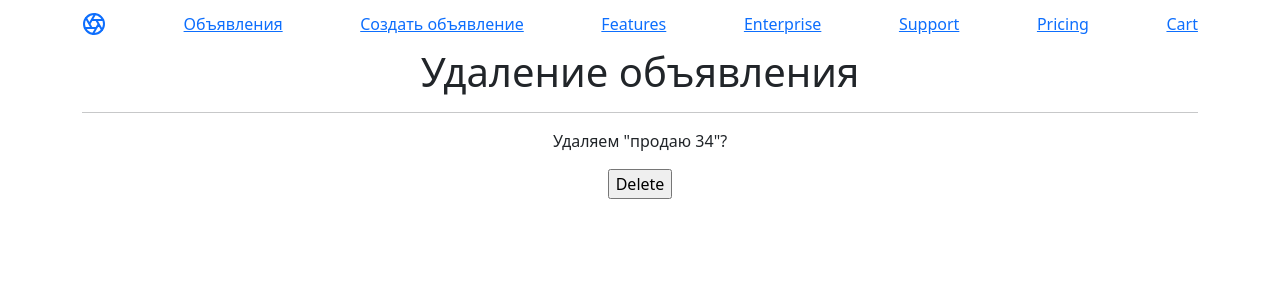
After one commit to the-ugolkov/BBoard, a Django app: page /ads/1/delete in a window 1280 px wide. The commit adds this page. Shown: the top 300 px of the page. Run offline with Django 4.2, Linux system fonts and the light colour scheme; data comes from the database, SQL or seed files in the repository; both versions use the stored data as it was after the commit.

Commit message:
реализовал изменение и удаление объявлений

```diff
--- a/B_Board/ads/templates/ads/ad.html
+++ b/B_Board/ads/templates/ads/ad.html
@@ -13,5 +13,6 @@
 <h5>{{ ad.text }}</h5>
 <hr>
 <img src=" {{ ad.content.name }}" alt="Изображение">
-<h4>{{ ad.content.name }}</h4>
+<a class="nav-link" href="{{ ad.id }}/update ">Изменить</a>
+<a class="nav-link" href="{{ ad.id }}/delete ">Удалить</a>
 {% endblock %}
--- /dev/null
+++ b/B_Board/ads/templates/ads/ad_delete.html
@@ -0,0 +1,11 @@
+{% extends 'ads/default.html' %}
+
+{% block content %}
+<h1>Удаление объявления</h1>
+<hr>
+<form action="" method="post">
+    {% csrf_token %}
+    <p>Удаляем "{{ ad.title }}"?</p>
+    <input type="submit" value="Delete" />
+</form>
+{% endblock content %}
--- a/B_Board/ads/templates/ads/ads.html
+++ b/B_Board/ads/templates/ads/ads.html
@@ -7,7 +7,7 @@
 {% block content %}
     <h2>Объявлений всего: {{ ads|length }}</h2>
     <hr>
-    <a class="nav-link" href="/ads/create/">Создать объявление</a>
+    <a class="nav-link" href="/ads/create">Создать объявление</a>
     <hr>
     {% if ads %}
         {% for ad in ads %}
--- a/B_Board/ads/templates/ads/default.html
+++ b/B_Board/ads/templates/ads/default.html
@@ -15,7 +15,7 @@
           <svg xmlns="http://www.w3.org/2000/svg" width="24" height="24" fill="none" stroke="currentColor" stroke-linecap="round" stroke-linejoin="round" stroke-width="2" class="d-block mx-auto" role="img" viewBox="0 0 24 24"><title>Product</title><circle cx="12" cy="12" r="10"></circle><path d="M14.31 8l5.74 9.94M9.69 8h11.48M7.38 12l5.74-9.94M9.69 16L3.95 6.06M14.31 16H2.83m13.79-4l-5.74 9.94"></path></svg>
         </a>
         <a class="py-2 d-none d-md-inline-block" href="/ads/">Объявления</a>
-        <a class="py-2 d-none d-md-inline-block" href="/ads/create">Создать объявление</a>
+        <a class="py-2 d-none d-md-inline-block" href="{% url 'ad_create' %}">Создать объявление</a>
         <a class="py-2 d-none d-md-inline-block" href="#">Features</a>
         <a class="py-2 d-none d-md-inline-block" href="#">Enterprise</a>
         <a class="py-2 d-none d-md-inline-block" href="#">Support</a>
--- a/B_Board/ads/urls.py
+++ b/B_Board/ads/urls.py
@@ -1,9 +1,11 @@
 from django.urls import path
 
-from ads.views import AdsList, AdDetail, AdCreate
+from ads.views import AdsList, AdDetail, AdCreate, AdUpdate, AdDelete
 
 urlpatterns = [
     path('', AdsList.as_view(), name='ads_list'),
     path('<int:pk>', AdDetail.as_view(), name='ad'),
-    path('<create>', AdCreate.as_view(), name='ad_create'),
+    path('create', AdCreate.as_view(), name='ad_create'),
+    path('<int:pk>/update', AdUpdate.as_view(), name='ad_update'),
+    path('<int:pk>/delete', AdDelete.as_view(), name='ad_delete'),
 ]
--- a/B_Board/ads/views.py
+++ b/B_Board/ads/views.py
@@ -1,6 +1,6 @@
 from django.shortcuts import render
-from django.urls import reverse
-from django.views.generic import ListView, DetailView, CreateView
+from django.urls import reverse, reverse_lazy
+from django.views.generic import ListView, DetailView, CreateView, UpdateView, DeleteView
 
 from ads.forms import AdsForm
 from ads.models import Ad, Response
@@ -26,6 +26,18 @@ class AdCreate(CreateView):
     template_name = 'ads/ads_create.html'
 
 
+class AdUpdate(UpdateView):
+    form_class = AdsForm
+    model = Ad
+    template_name = 'ads/ads_create.html'
+
+
+class AdDelete(DeleteView):
+    model = Ad
+    template_name = 'ads/ad_delete.html'
+    success_url = reverse_lazy('ads_list')
+
+
 # class ResponseList(ListView):
 #     model = Response
 #     ordering = '-date_create'
```
Also changed, not shown: B_Board/db.sqlite3.
